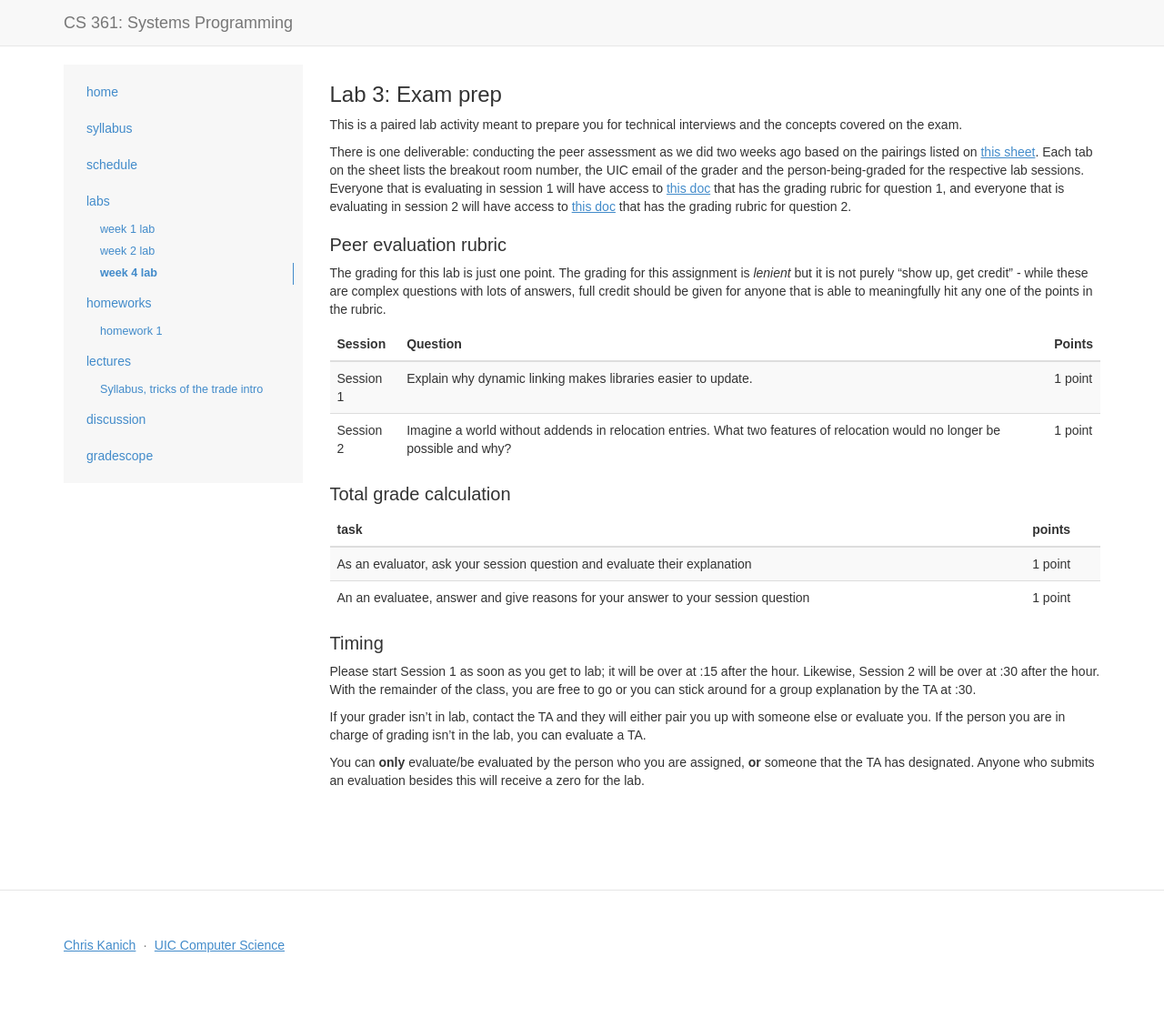
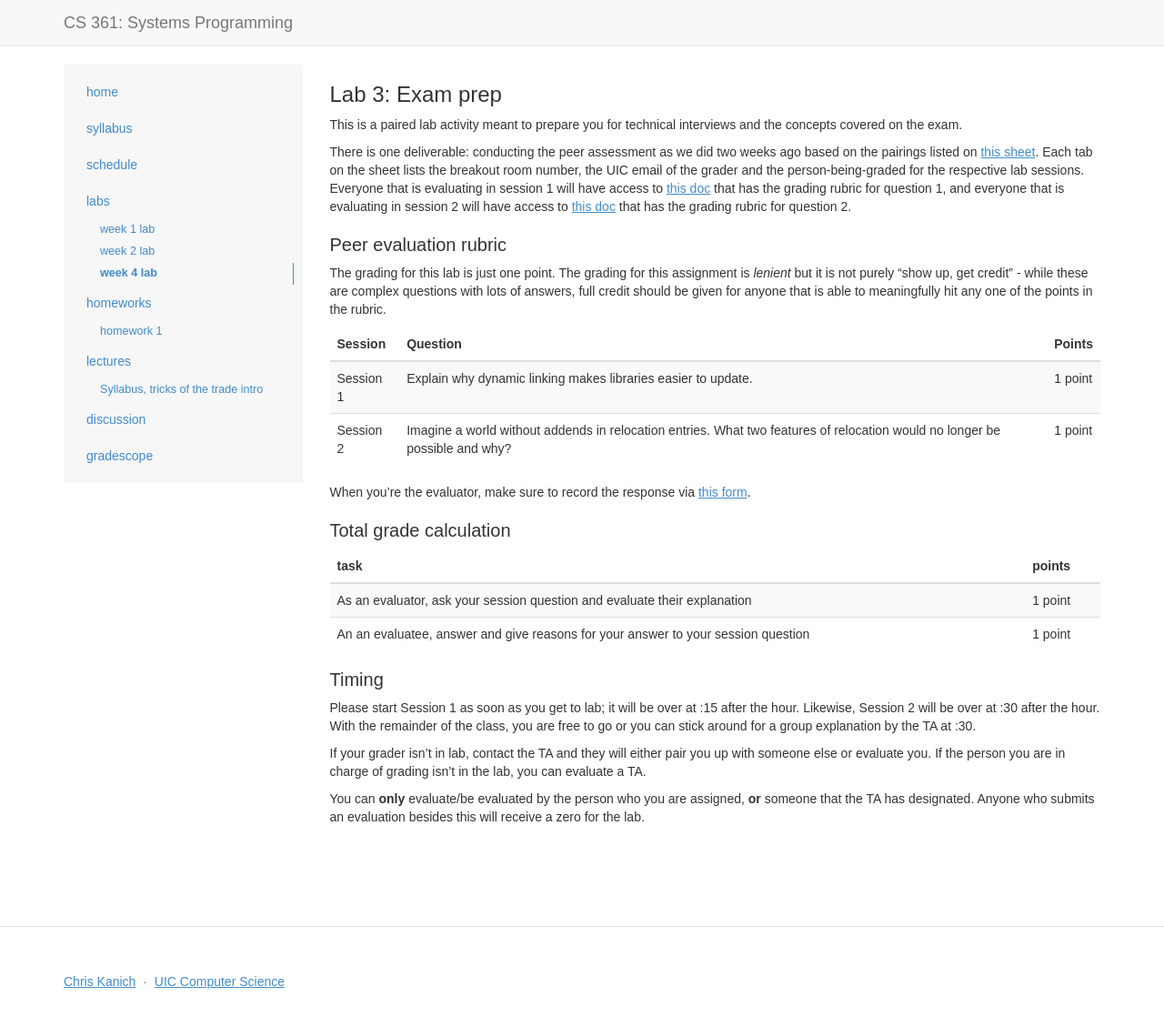
Before and after one commit to csatuic/cs361-website-old, a Jekyll site: the page built from _labs/lab3.md, in a window 1280 px wide. Shown: the whole page at 91% size. Built offline with Jekyll 4.4.1, drawn with Linux system fonts in a browser that asks for light colours; some web fonts are replaced; before the commit the page ends 1089 px from its top, so only the background shows below that.

Commit message:
add form link in lab3 writeup

```diff
--- a/_labs/lab3.md
+++ b/_labs/lab3.md
@@ -41,9 +41,9 @@ rubric.
 | Session 2 | Imagine a world without addends in relocation entries. What two features of relocation would no longer be possible and why? | 1 point |
 {: class="table table-striped"}
 
+When you're the evaluator, make sure to record the response via [this form]({{page.eval_link}}).
+
 ## Total grade calculation
-
-
 
 | task | points |
 |---|---|
```
